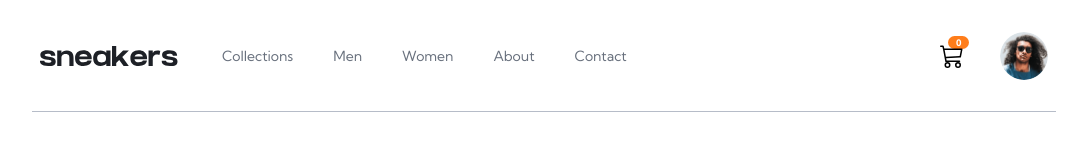
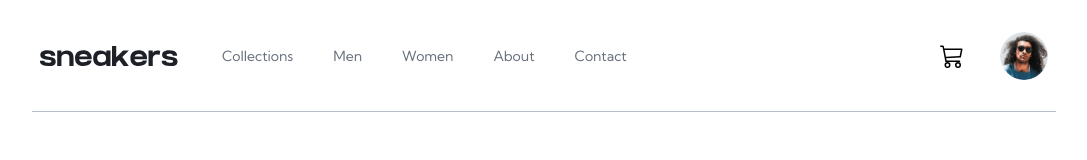
Before and after one commit to Girishbanua/shoe-ecommerce-page, a React (Vite) app: page / in a window 1280 px wide. Shown: the top 160 px of the page, without its empty margins (96-1183 px from the left). Built offline with nearby package versions, Linux system fonts and the light colour scheme.

Commit message:
changed the cart notification from always visible to visible only when item is added

```diff
--- a/src/App.jsx
+++ b/src/App.jsx
@@ -28,7 +28,7 @@ function Header({visible, setVisible, count}) {
 
         <div>
           <div className="flex justify-center items-center gap-8 relative">
-            <div className="cartCount bg-Orange text-White rounded-2xl text-[9px] px-2 font-bold absolute top-1 left-3">{count}</div>
+            {count > 0 && <div className="cartCount bg-Orange text-White rounded-2xl text-[9px] px-2 font-bold absolute top-1 left-3">{count}</div>}
             <button
               onClick={() => setVisible(!visible)}
               className="w-full h-max p-2 scale-150 cursor-pointer hover:scale-[1.75] smooth-transition"
```
